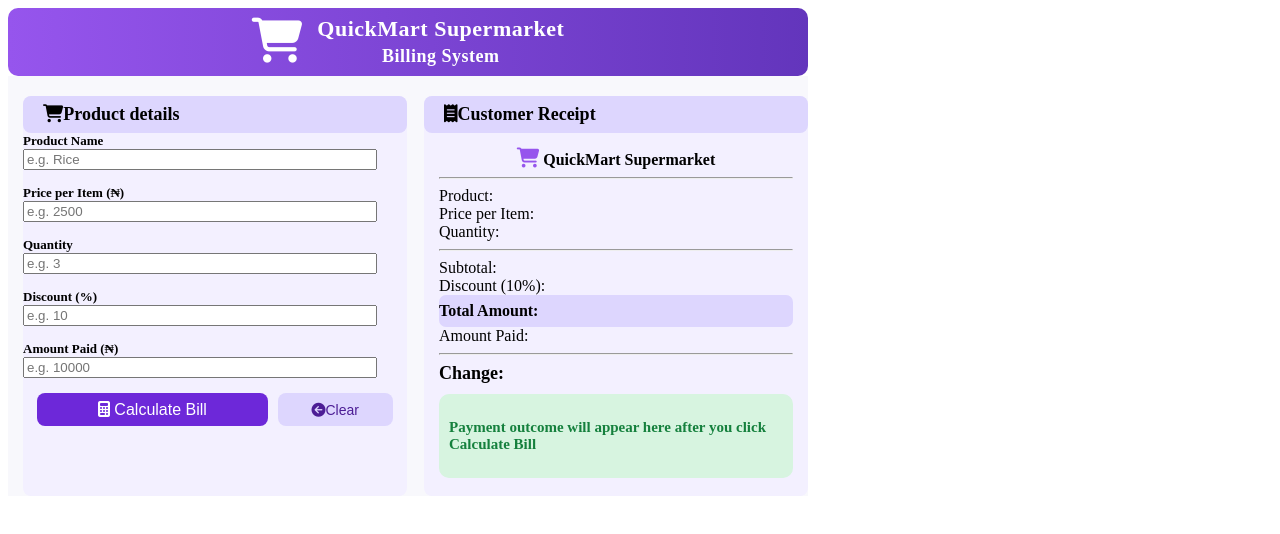
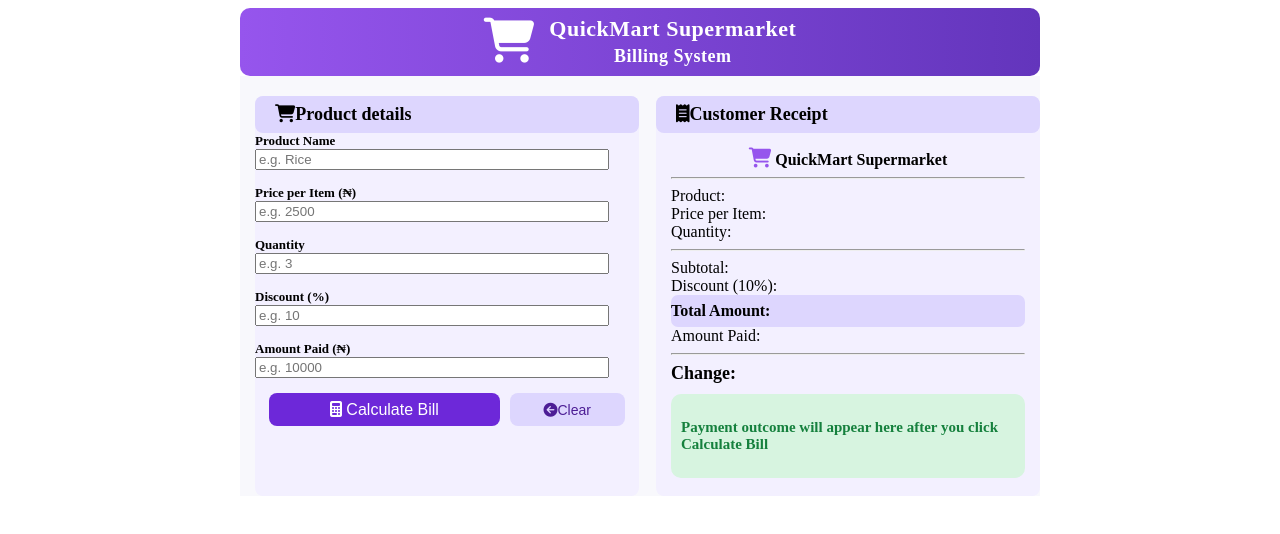
Before and after one commit to mikhail4gh/quickmartsuper, a plain HTML site: page index.html in a window 1280 px wide. Drawn offline with Linux system fonts and the light colour scheme.

Commit message:
Update commit

```diff
--- a/index.html
+++ b/index.html
@@ -7,6 +7,7 @@
     <link rel="stylesheet" href="https://cdnjs.cloudflare.com/ajax/libs/font-awesome/6.5.2/css/all.min.css">
 </head>
 <body>
+    <div style="width: 100%; height: 100vh; display: flex; justify-content: center;">
     <div class="whole-con" style="width: 800px; background-color: white; height: 500px;">
         <div class="store-heading" style="background: linear-gradient(to right, #9655ED, #6335BC); width: 100%; text-align: center; padding-top: 8px; padding-bottom: 8px; border-radius: 10px; display: flex; justify-content: center; gap: 15px;">
            <span style="font-size: 45px; color: white;"><i class="fa-solid fa-cart-shopping"></i></span> <h3 style="font-size: 22px; letter-spacing: 0.5px; margin: 0; color: white;">QuickMart Supermarket <br> <span style="font-size: 18px; color: white;"> Billing System </span></h3>
@@ -83,21 +84,26 @@
             </div>
 
         </div>
-
+    </div>
     </div>
     <script>
         function calculateBill(){
+            // collecting all sales data
             let name = document.getElementById("productName").value;
             let price = Number(document.getElementById("itemPrice").value);
             let quantity = Number(document.getElementById("quantity").value);
             let discountPercentage = Number(document.getElementById("discount").value);
             let paid = Number(document.getElementById("amountPaid").value);
 
+
+            // sales data calculations
             let subtotal = price * quantity;
             let discountAmount = subtotal * discountPercentage / 100;
             let finalBill = subtotal - discountAmount;
             let change = paid - finalBill;
 
+
+            // replacing datas with outcomes
             document.getElementById("goodsName").innerHTML = name;
             document.getElementById("prices").innerHTML = "&#8358;" + price;
             document.getElementById("quantityAmount"). innerHTML = quantity;
```
